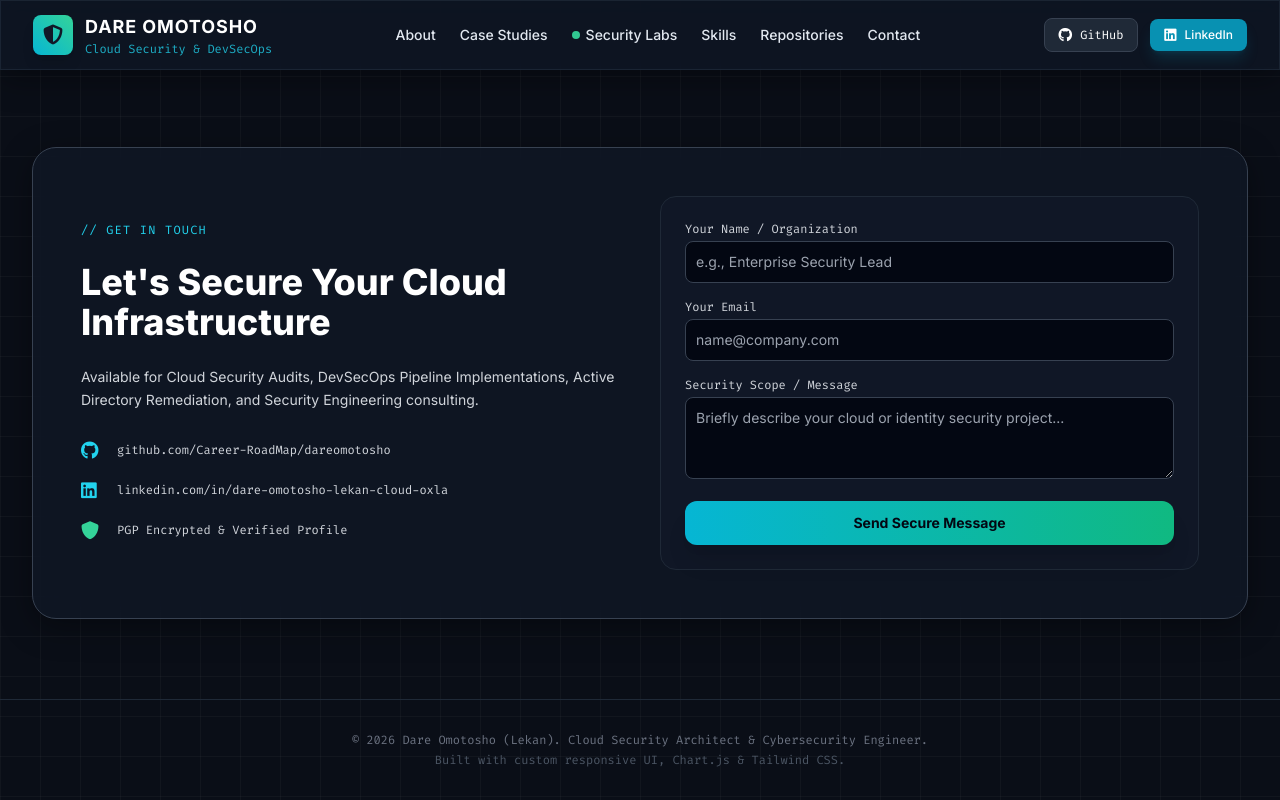
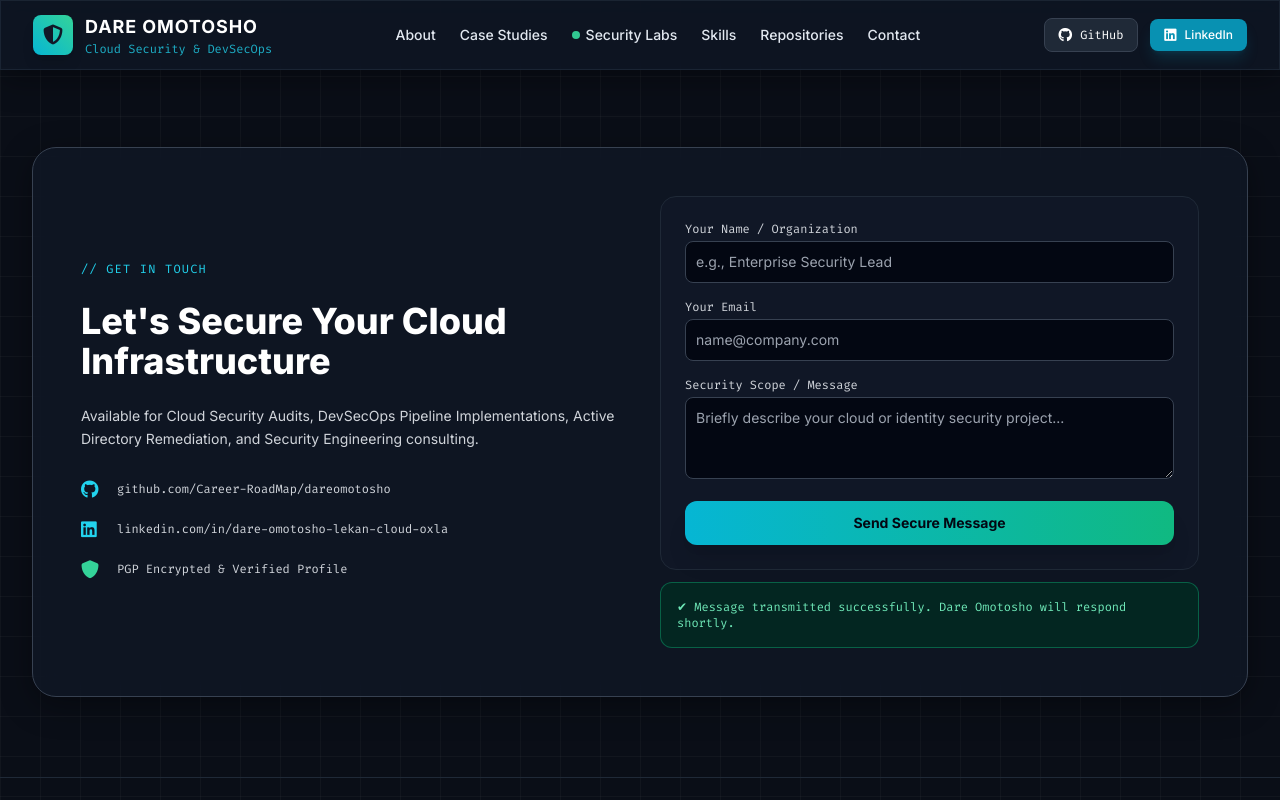
Before and after one commit to DareLekan/dareomotoshoprivateportfolio, a plain HTML site: page index.html in a window 1280 px wide. Both pictures are taken after typing "Sample", "name@example.com", "Sample" into the empty fields and a click on the button "Send Secure Message". Shown: the part 4324-5124 px from the top of the page. Drawn offline with nearby package versions, Linux system fonts and the light colour scheme.

Commit message:
Update index.html

```diff
--- a/index.html
+++ b/index.html
@@ -35,11 +35,11 @@
     <!-- Fonts & Icons -->
     <link rel="preconnect" href="https://fonts.googleapis.com">
     <link rel="preconnect" href="https://fonts.gstatic.com" crossorigin>
-    <link href="https://fonts.googleapis.com/css2?family=Fira+Code:wght@400;500;600;700&family=Inter:wght@300;400;500;600;700;800&display=swap" rel="stylesheet">
-    <link rel="stylesheet" href="https://cdnjs.cloudflare.com/ajax/libs/font-awesome/6.4.0/css/all.min.css">
+    <link href="https://fonts.googleapis.com/css2?family=Fira+Code:wght@400;500;600;700&family=Inter:wght@300;400;500;600;700;800&display=swap" rel="stylesheet" media="print" onload="this.media='all'">
+    <link rel="stylesheet" href="https://cdnjs.cloudflare.com/ajax/libs/font-awesome/6.4.0/css/all.min.css" crossorigin="anonymous" referrerpolicy="no-referrer">
 
     <!-- Chart.js for Security Metrics & Visuals -->
-    <script src="https://cdn.jsdelivr.net/npm/chart.js"></script>
+    <script src="https://cdn.jsdelivr.net/npm/chart.js" defer></script>
 
     <style>
         body {
@@ -1161,13 +1161,27 @@ LinkedIn: <a href="https://www.linkedin.com/in/dare-omotosho-lekan-cloud-oxla" t
         // Contact Form Handling
         function handleContactSubmit(e) {
             e.preventDefault();
-            alert('Thank you for reaching out! Dare Omotosho will review your message and reply promptly.');
+            const messageContainer = e.target.parentElement;
+            const successMsg = document.createElement('div');
+            successMsg.className = 'p-4 mt-3 rounded-xl bg-emerald-950/80 border border-emerald-500/40 text-emerald-300 font-mono text-xs';
+            successMsg.innerHTML = '✔ Message transmitted successfully. Dare Omotosho will respond shortly.';
+            messageContainer.appendChild(successMsg);
             e.target.reset();
+            setTimeout(() => successMsg.remove(), 6000);
         }
 
-        // Render Chart.js Skills Radar
-        window.onload = function() {
-            const ctx = document.getElementById('skillsChart').getContext('2d');
+        // Render Chart.js Skills Radar safely after DOM load
+        document.addEventListener('DOMContentLoaded', function() {
+            const chartCanvas = document.getElementById('skillsChart');
+            if (!chartCanvas) return;
+
+            // Check if Chart object is loaded before rendering
+            const renderChart = () => {
+                if (typeof Chart === 'undefined') {
+                    setTimeout(renderChart, 100);
+                    return;
+                }
+                const ctx = chartCanvas.getContext('2d');
                 new Chart(ctx, {
                     type: 'radar',
                     data: {
@@ -1222,6 +1236,9 @@ LinkedIn: <a href="https://www.linkedin.com/in/dare-omotosho-lekan-cloud-oxla" t
                     }
                 });
             };
+
+            renderChart();
+        });
     </script>
 </body>
 </html>
```
Lines whose indentation alone changed are shown as unchanged.
